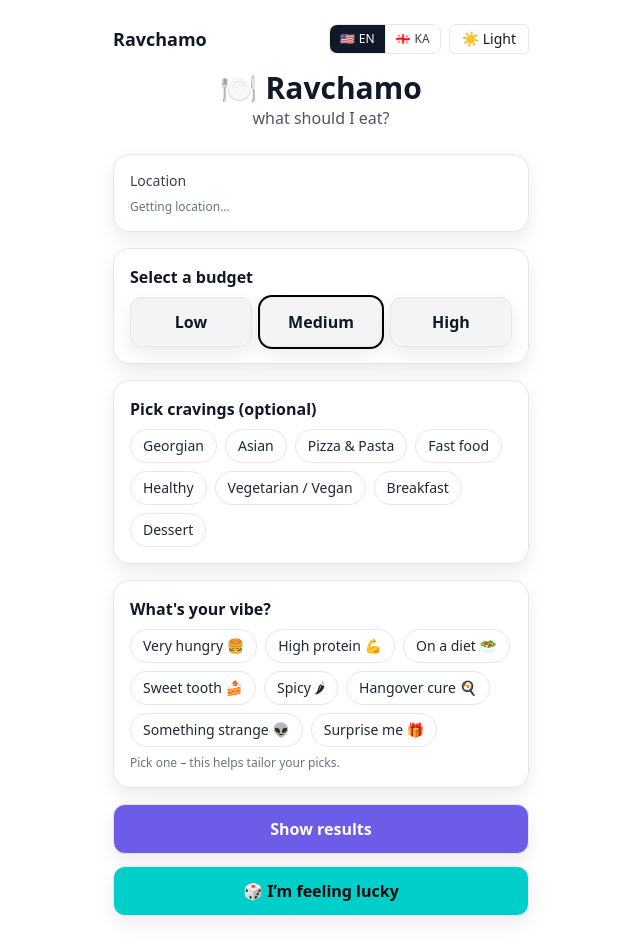
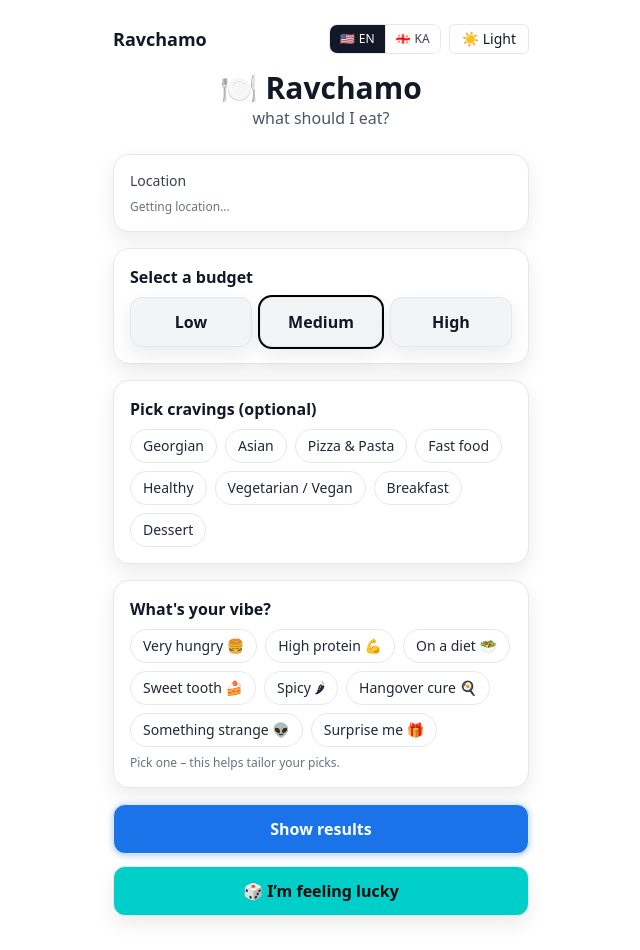
Before and after one commit to underdav1/ravchamo-mvp, a Next.js app: page / in a window 1280 px wide. Shown: the top 950 px of the page, without its empty margins (319-959 px from the left). Built offline with nearby package versions, Linux system fonts and the light colour scheme; no server answers.

Commit message:
Search button color change

```diff
--- a/app/globals.css
+++ b/app/globals.css
@@ -27,7 +27,26 @@ a { text-decoration: none; }
   }
 
   /* Brand buttons */
-  .kahoot-purple { background: var(--brand-1); color: #fff; }
+  .kahoot-purple {
+    background: #1a73e8;
+    color: #fff;
+    box-shadow: 0 1px 6px rgba(26, 115, 232, 0.4);
+  }
+  .kahoot-purple:hover {
+    background: #1765cc;
+    box-shadow: 0 2px 10px rgba(26, 115, 232, 0.5);
+  }
+  /* dark mode — slightly brighter so it pops on dark backgrounds */
+  @media (prefers-color-scheme: dark) {
+    .kahoot-purple {
+      background: #4a9eff;
+      box-shadow: 0 1px 8px rgba(74, 158, 255, 0.45);
+    }
+    .kahoot-purple:hover {
+      background: #3d8fe8;
+      box-shadow: 0 2px 12px rgba(74, 158, 255, 0.55);
+    }
+  }
   .kahoot-mint   { background: var(--brand-2); color: #0b0b0b; }
   .kahoot-orange { background: var(--brand-3); color: #0b0b0b; }
 
```
